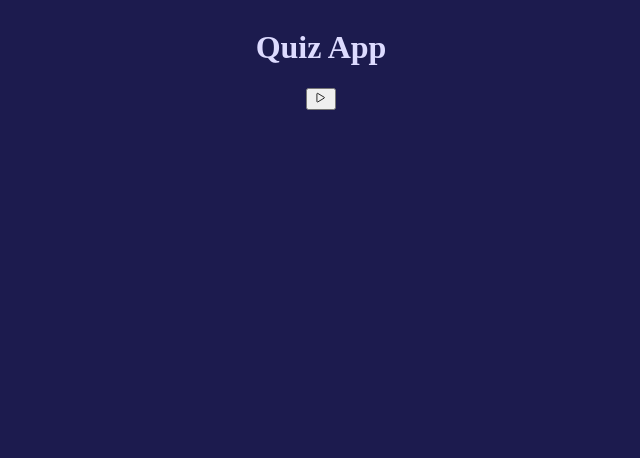
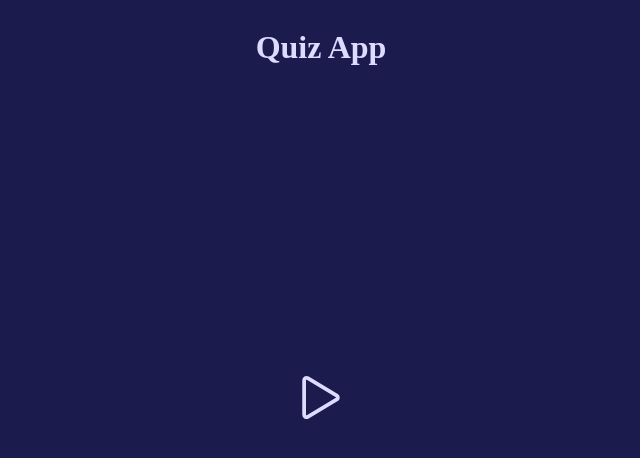
Before and after one commit to HeeZJee/quiz-app-typescript, a React (Create React App) app: page / in a window 1280 px wide. Shown: the top 458 px of the page, without its empty margins (319-959 px from the left). Built offline with nearby package versions, Linux system fonts and the light colour scheme.

Commit message:
styled buttons

```diff
--- a/src/components/Card.tsx
+++ b/src/components/Card.tsx
@@ -1,5 +1,5 @@
 import React, { ReactElement } from 'react'
-import { Button, ButtonWrapper } from '../styles/style'
+import { AnswerButton, ButtonWrapper } from '../styles/style'
 
 
 interface IQuestionCard {
@@ -20,9 +20,9 @@ export default function Card({ question, answers, callback, userAnswer, correct,
             <p dangerouslySetInnerHTML={{ __html: question }} />
             <ButtonWrapper>
                 {answers.map((answer: string) => (
-                    <Button correct={correct === answer} click={answerValue === answer} value={answer} key={answer} onClick={callback} disabled={userAnswer} >
+                    <AnswerButton correct={correct === answer} click={answerValue === answer} value={answer} key={answer} onClick={callback} disabled={userAnswer} >
                         <span dangerouslySetInnerHTML={{ __html: answer }} />
-                    </Button>
+                    </AnswerButton>
                 ))}
             </ButtonWrapper>
         </div >
--- a/src/components/Quiz.tsx
+++ b/src/components/Quiz.tsx
@@ -2,10 +2,12 @@ import React, { ReactElement, useState } from 'react'
 import { fetchQuestions } from '../utils/api'
 import { DIFFICULTY, IQuestion } from '../utils/helper'
 import Loader from 'react-loader-spinner'
-import { GrNext, GrPowerReset } from 'react-icons/gr';
 import { IoPlayOutline } from 'react-icons/io5/';
+import { FiChevronRight, FiRotateCcw } from 'react-icons/fi';
 import Questions from './Questions';
 import Score from './Score';
+import { IconButton } from '../styles/style';
+import { white } from '../utils/colors';
 
 
 const TOTAL_QUESTION = 5
@@ -64,12 +66,14 @@ export default function Quiz(): ReactElement {
         <div>
             <h1>Quiz App</h1>
             <Loader type='Puff' visible={loading} color='#c8c6f0' />
+
             { !loading && !start &&
                 <Score
                     score={score}
                     total={TOTAL_QUESTION}
                     result={restart}
                 />}
+
             {!loading && !start && !restart &&
                 <Questions
                     questionData={questions[id]}
@@ -79,10 +83,20 @@ export default function Quiz(): ReactElement {
                     correct={correct}
                 />}
 
-            { start && <button onClick={handleStart}><IoPlayOutline /></button>}
-            { restart && <button onClick={handleStart}><GrPowerReset /></button>}
+            {!loading && start &&
+                <IconButton onClick={handleStart} style={{ position: 'absolute', top: "50%", transform: "translate(-50%, -50%)" }}>
+                    <IoPlayOutline color={white} size={60} title="start" />
+                </IconButton>}
 
-            {next && < button onClick={handleNext} disabled={!userAnswer} ><GrNext /></button>}
+            {!loading && next &&
+                <IconButton onClick={handleNext} disabled={!userAnswer} style={{ position: "relative", top: 0, bottom: 0 }}>
+                    <FiChevronRight color={white} size={40} />
+                </IconButton>}
+
+            {!loading && restart &&
+                <IconButton onClick={handleStart} style={{ position: 'absolute', top: "50%", transform: "translate(-50%, -50%)" }}>
+                    <FiRotateCcw color={white} size={40} />
+                </IconButton>}
         </div >
     )
 }
--- a/src/styles/style.tsx
+++ b/src/styles/style.tsx
@@ -1,19 +1,23 @@
 import styled from 'styled-components';
+import { black, white, green, red } from '../utils/colors';
 
 
 
 
 export const Wrapper = styled.div`
-background-color: #1c1b4e;
-color: #dddbff;
+background-color: ${black};
+color: ${white};
 text-align: center;
 display: flex;
-justify-content: center;
-align-items: center;`
+align-items: center;
+flex-direction: column;
+`
+
 
 export const ButtonWrapper = styled.div`
 display: flex;
-flex-direction: column
+align-items: center;
+flex-direction: column;
 `
 
 
@@ -22,12 +26,24 @@ interface IButton {
     click: boolean;
 }
 
-export const Button = styled.button<IButton>`
+export const AnswerButton = styled.button<IButton>`
 border: none;
-background-color: ${({ correct, click }) => click ? correct ? '#30d158' : '#ff453a' : "#dddbff"};
-color: ${({ click, correct }) => click && !correct ? '#dddbff' : '#1c1b4e'};
+background-color: ${({ correct, click }) => click ? correct ? `${green}` : `${red}` : null};
+color: ${({ click, correct }) => click && !correct ? `${white}` : `${black}`};
 border-radius: 25px;
 height: 50px;
 font-size: 18px;
-margin: 0 2rem 1rem;
+margin: .5rem 0;
+width: 240px;
+cursor: pointer;
 `
+
+export const IconButton = styled.button`
+border: none;
+text-align: center;
+font-size: 21px;
+background-color: transparent;
+outline: none;
+-moz-outline: none;
+cursor: pointer;
+`
--- /dev/null
+++ b/src/utils/colors.tsx
@@ -0,0 +1,4 @@
+export const red = '#ff453a'
+export const green = '#30d158'
+export const black = '#1c1b4e'
+export const white = '#dddbff'
```
Also changed, not shown: 1 other file (tests, documents, lock files or other folders).
